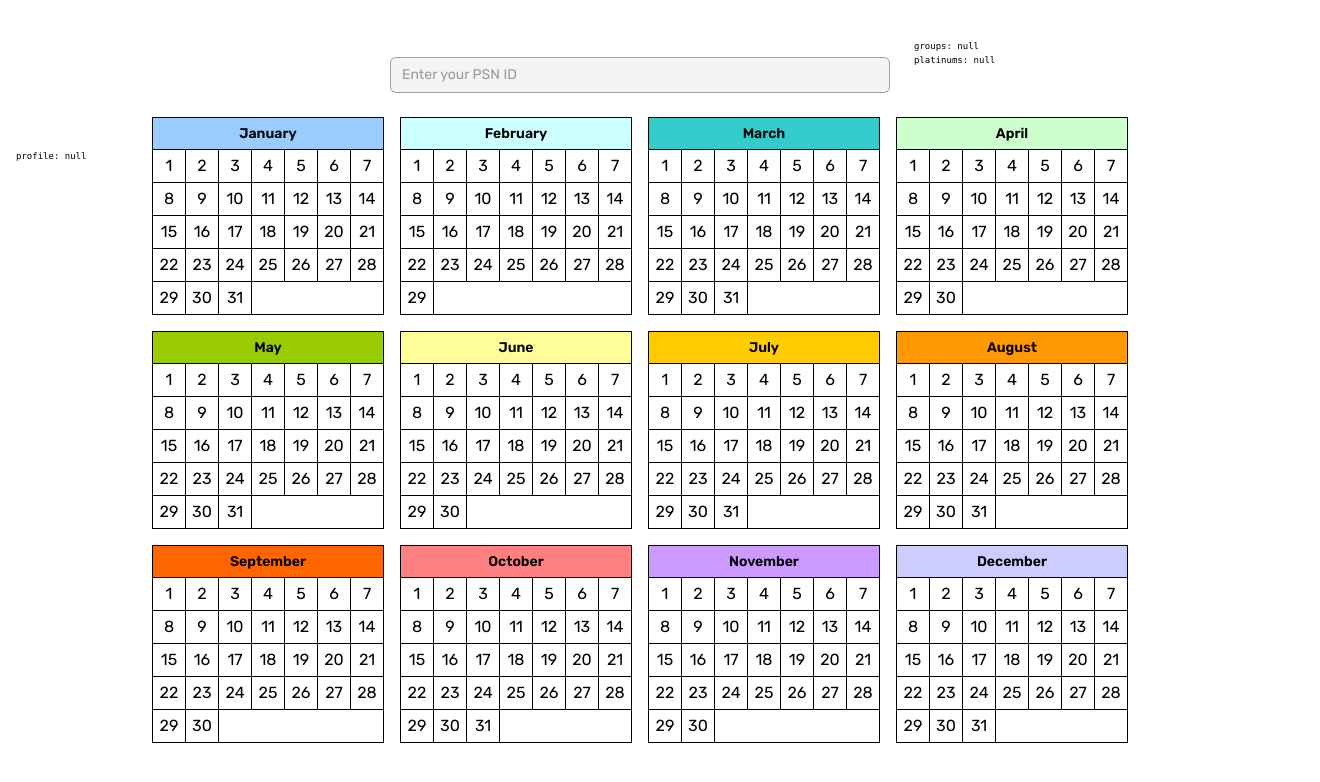
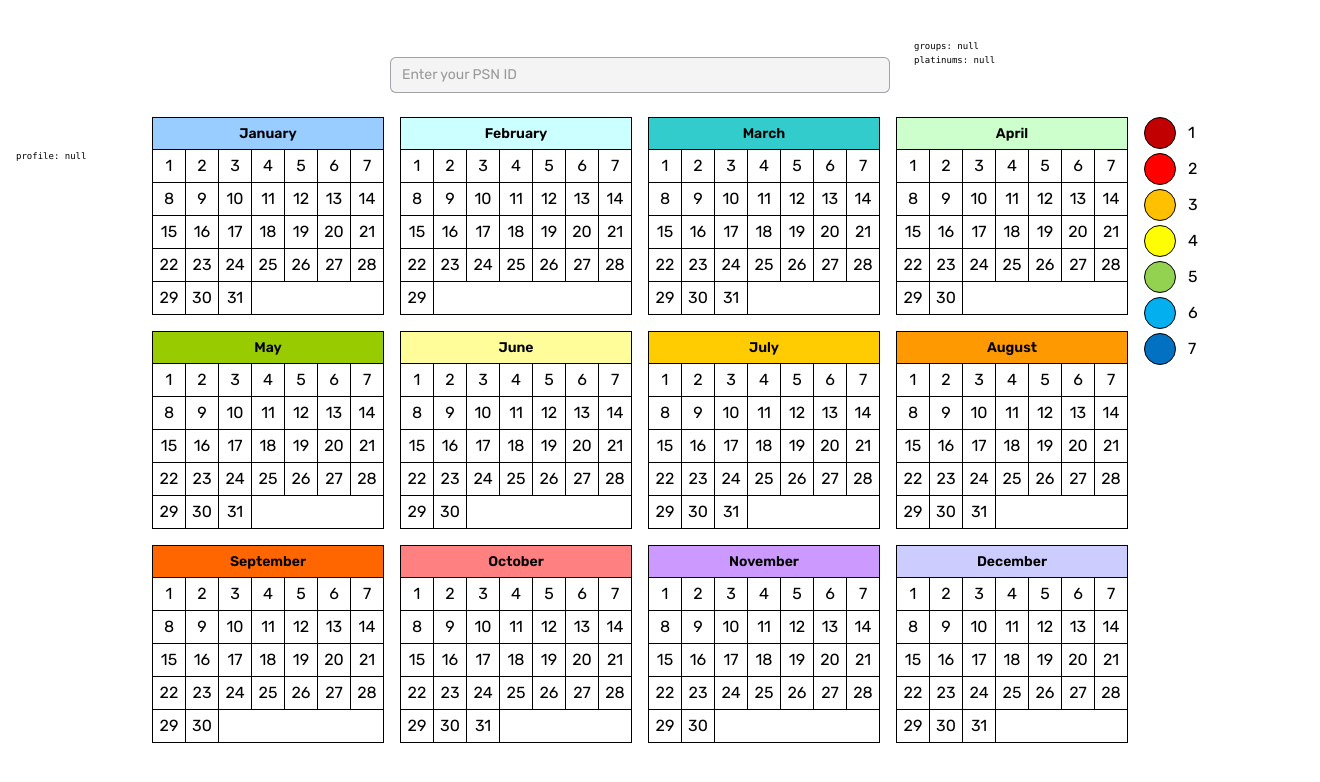
Before and after one commit to Hartaithan/platinum-calendar, a Next.js app: page / in a window 1280 px wide. Shown: the top 782 px of the page, 1320 px wide, since content can reach past the window. Built offline with nearby package versions, Linux system fonts and the light colour scheme; no server answers.

Commit message:
add legend component

```diff
--- a/components/og-calendar.tsx
+++ b/components/og-calendar.tsx
@@ -129,15 +129,35 @@ const Month: FC<MonthProps> = memo((props) => {
   );
 });
 
-const OGCalendar: FC = memo(() => {
+const Legend: FC = () => {
+  const colors = Object.entries(markColors);
+  return (
+    <div className="absolute inset-y-0 -right-48 w-44 flex flex-col gap-1">
+      {colors.map(([value, color]) => (
+        <div key={value} className="flex items-center">
+          <div
+            className={twMerge(
+              "size-8 rounded-full border border-black",
+              color[0],
+            )}
+          />
+          <p className="ml-3">{value}</p>
+        </div>
+      ))}
+    </div>
+  );
+};
+
+const OGCalendar: FC = () => {
   const entries = Object.entries(months);
   return (
-    <div className="grid grid-cols-4 gap-4">
+    <div className="relative grid grid-cols-4 gap-4">
       {entries.map(([month, days]) => (
         <Month key={month} month={month} days={days} />
       ))}
+      <Legend />
     </div>
   );
-});
+};
 
 export default OGCalendar;
```
